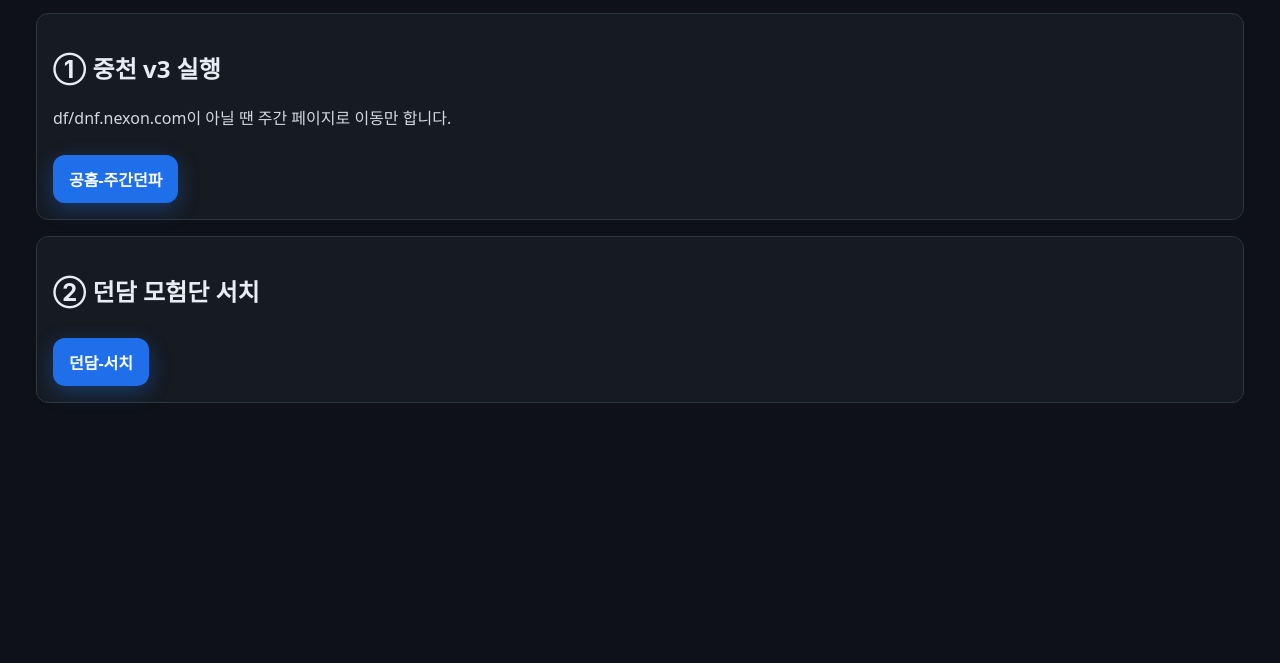
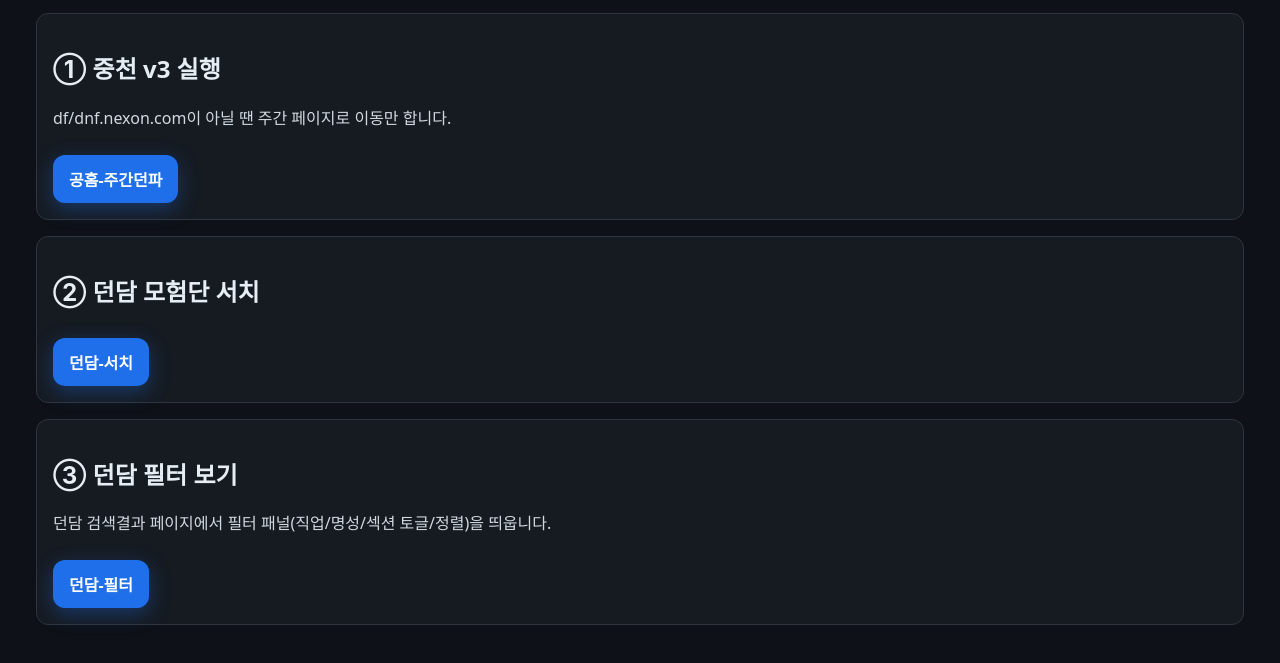
Before and after one commit to ddunin605/DNF, a plain HTML site: page index.html in a window 1280 px wide. Shown: the part 125-788 px from the top of the page. Drawn offline with Linux system fonts and the light colour scheme.

Commit message:
Update index.html

```diff
--- a/index.html
+++ b/index.html
@@ -29,3 +29,10 @@
   <h2>② 던담 모험단 서치</h2>
   <a class="bm" href="javascript:(async()=>{const u='https://raw.githubusercontent.com/ddunin605/DNF/main/250328 던담 모험단 서치.js';try{const r=await fetch(u+(u.includes('?%27)?%27&%27:%27?%27)+%27t=%27+Date.now());if(!r.ok)throw new Error(%27HTTP %27+r.status);const code=await r.text();const blob=new Blob([code],{type:%27text/javascript%27});const url=URL.createObjectURL(blob);const s=document.createElement(%27script%27);s.src=url;s.onload=()=>URL.revokeObjectURL(url);s.onerror=()=>alert(%27❌ 로딩 실패(Blob): CSP가 blob:을 막음%27);document.body.appendChild(s);}catch(e){alert(%27❌ 불러오기 실패: %27+e.message);}})();">던담-서치</a>
 </div>
+
+<!-- 던담 필터 보기 -->
+<div class="card">
+  <h2>③ 던담 필터 보기</h2>
+  <p>던담 검색결과 페이지에서 필터 패널(직업/명성/섹션 토글/정렬)을 띄웁니다.</p>
+  <a class="bm" href="javascript:(async()=>{const MUST='dundam.xyz';if(!location.hostname.endsWith(MUST)){if(confirm('던담으로 이동할까요?'))location.href='https://dundam.xyz/';return;}const u='https://raw.githubusercontent.com/ddunin605/DNF/refs/heads/main/250828%20%EB%8D%98%EB%8B%B4%20%ED%95%84%ED%84%B0.js';const q=u+(u.includes('?')?'&':'?')+'t='+Date.now();try{const r=await fetch(q);if(!r.ok)throw new Error('HTTP '+r.status);const code=await r.text();const blob=new Blob([code],{type:'text/javascript'});const url=URL.createObjectURL(blob);const s=document.createElement('script');s.src=url;s.onload=()=>URL.revokeObjectURL(url);s.onerror=()=>alert('❌ 로딩 실패(Blob): CSP가 blob:을 막음');document.body.appendChild(s);}catch(e){const s=document.createElement('script');s.src=q;s.onerror=()=>alert('❌ 불러오기 실패: '+e.message+' (사이트 CSP 가능)');document.body.appendChild(s);}})();">던담-필터</a>
+</div>
```
